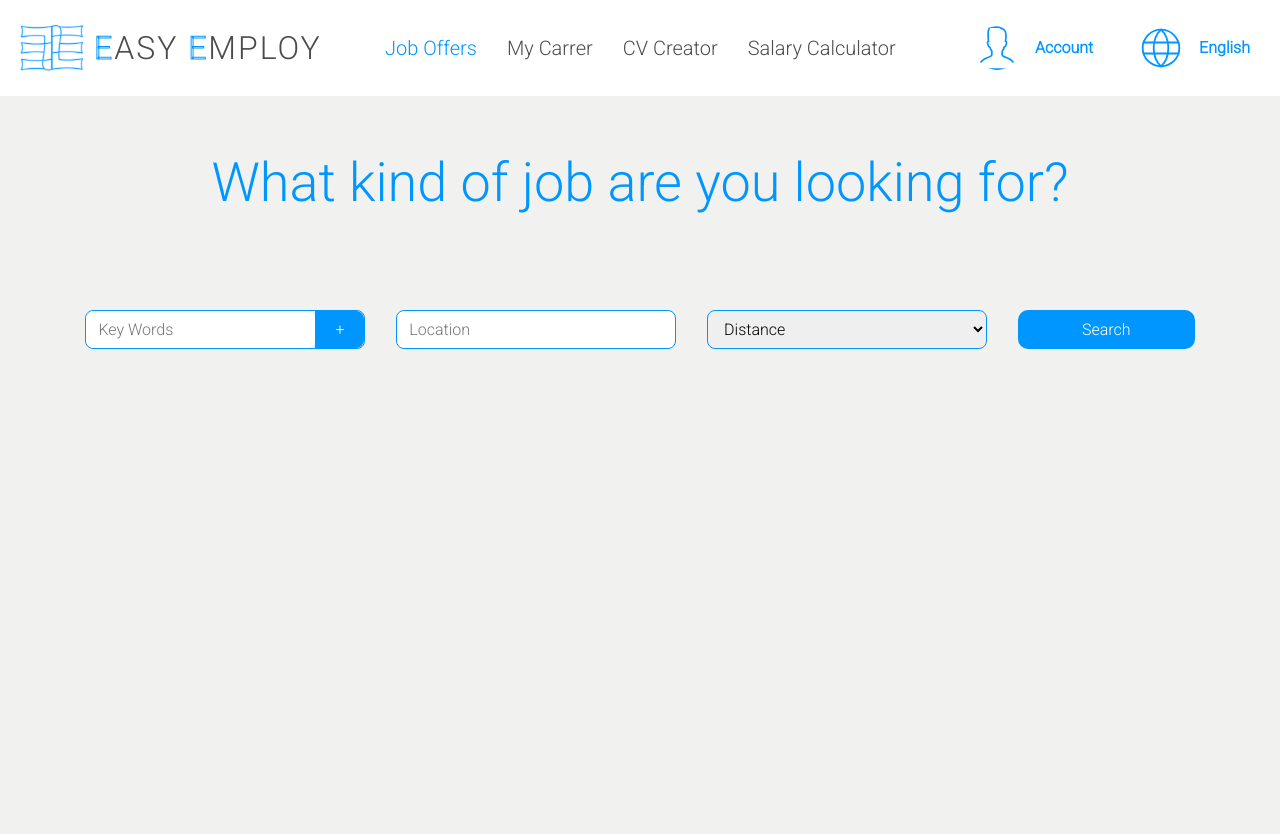
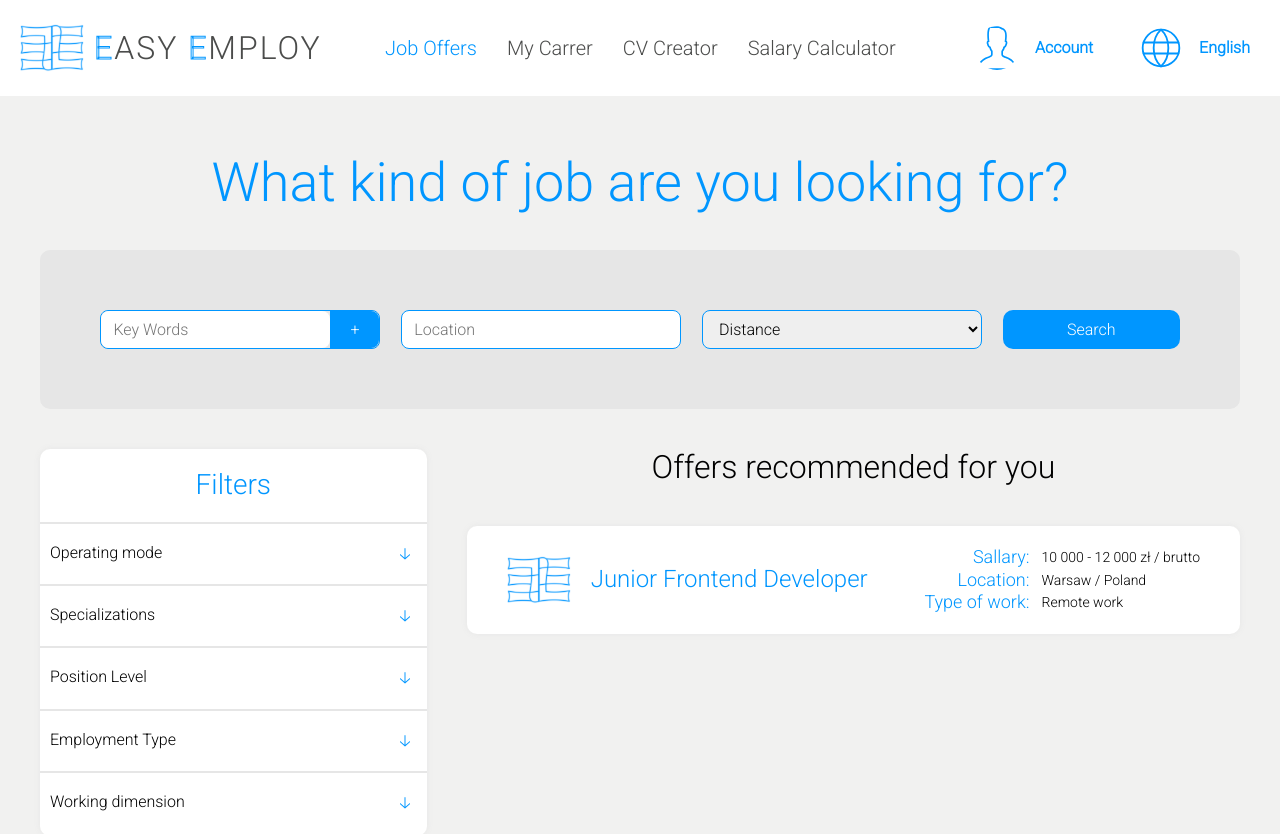
Before and after one commit to mizdebski77/Easy-Employ, a React (Create React App) app: page /Offers in a window 1280 px wide. Shown: the top 834 px of the page. Built offline with nearby package versions, Linux system fonts and the light colour scheme.

Commit message:
Styles bugs in styledFormElement removed

```diff
--- a/src/features/JobOffers/FormElement/formElement.tsx
+++ b/src/features/JobOffers/FormElement/formElement.tsx
@@ -1,6 +1,5 @@
 import React, { useState } from 'react';
-import { Wrapper } from '../styledJobOffers';
-import { AddKeyWordButton, Form, Input, InputWrapper, KeyWord, KeyWordContainer, KeyWordInput, KeyWordsWrapper, Legend, Option, RemoveButton, SearchButton, Select } from './styledFormElement';
+import { AddKeyWordButton, Form, Input, InputWrapper, KeyWord, KeyWordContainer, KeyWordInput, KeyWordsWrapper, Legend, Option, RemoveButton, SearchButton, Select, Wrapper } from './styledFormElement';
 import { nanoid } from '@reduxjs/toolkit';
 import { useDispatch, useSelector } from 'react-redux';
 import { addKeyWord, removeKeyWord } from '../jobOffersSlice';
--- a/src/features/JobOffers/FormElement/styledFormElement.ts
+++ b/src/features/JobOffers/FormElement/styledFormElement.ts
@@ -5,6 +5,7 @@ export const Wrapper = styled.section`
     max-width: 1200px;
     margin: 0 auto;
     padding: 20px;
+    border-radius: 10px;
 `;
 
 export const Form = styled.form`
```
